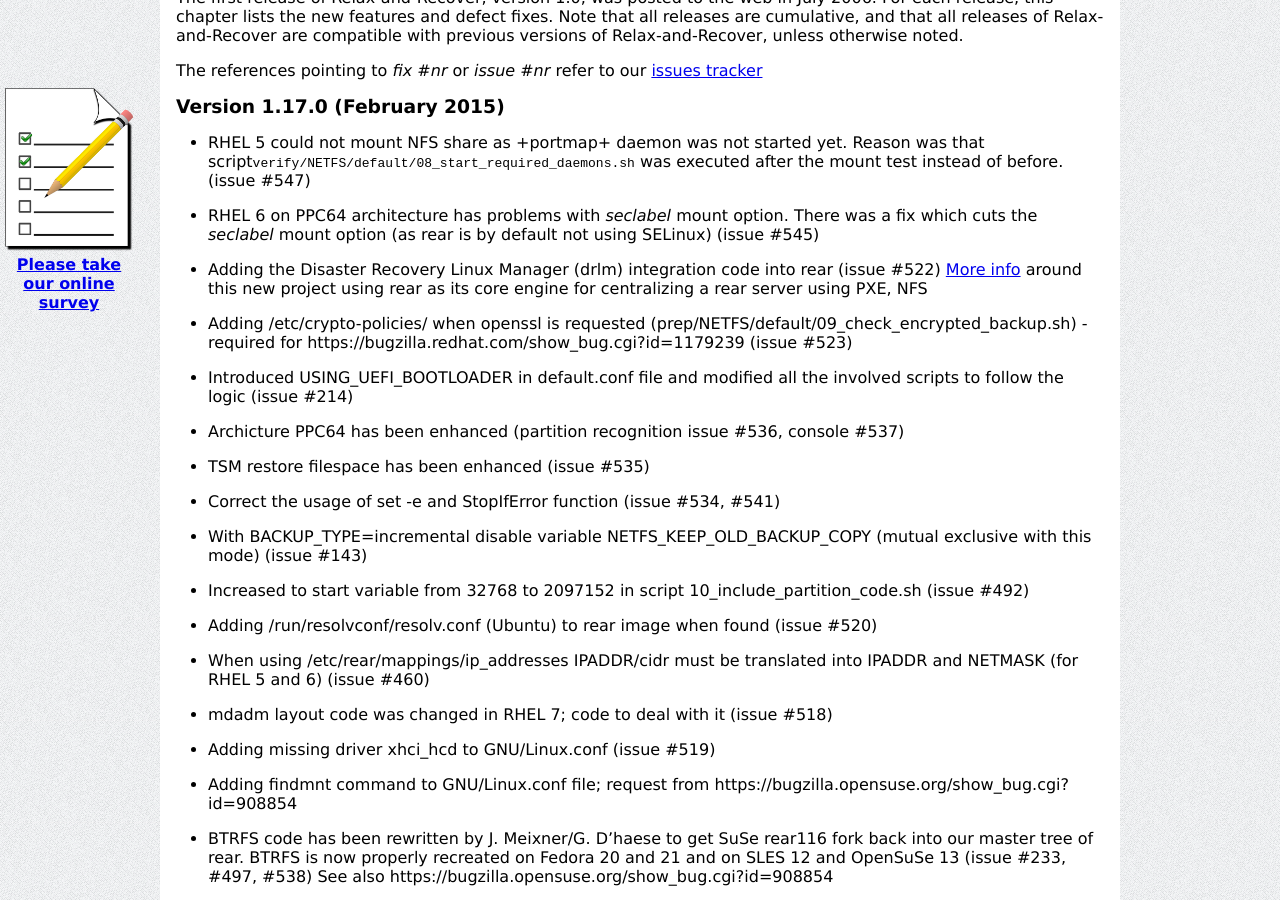
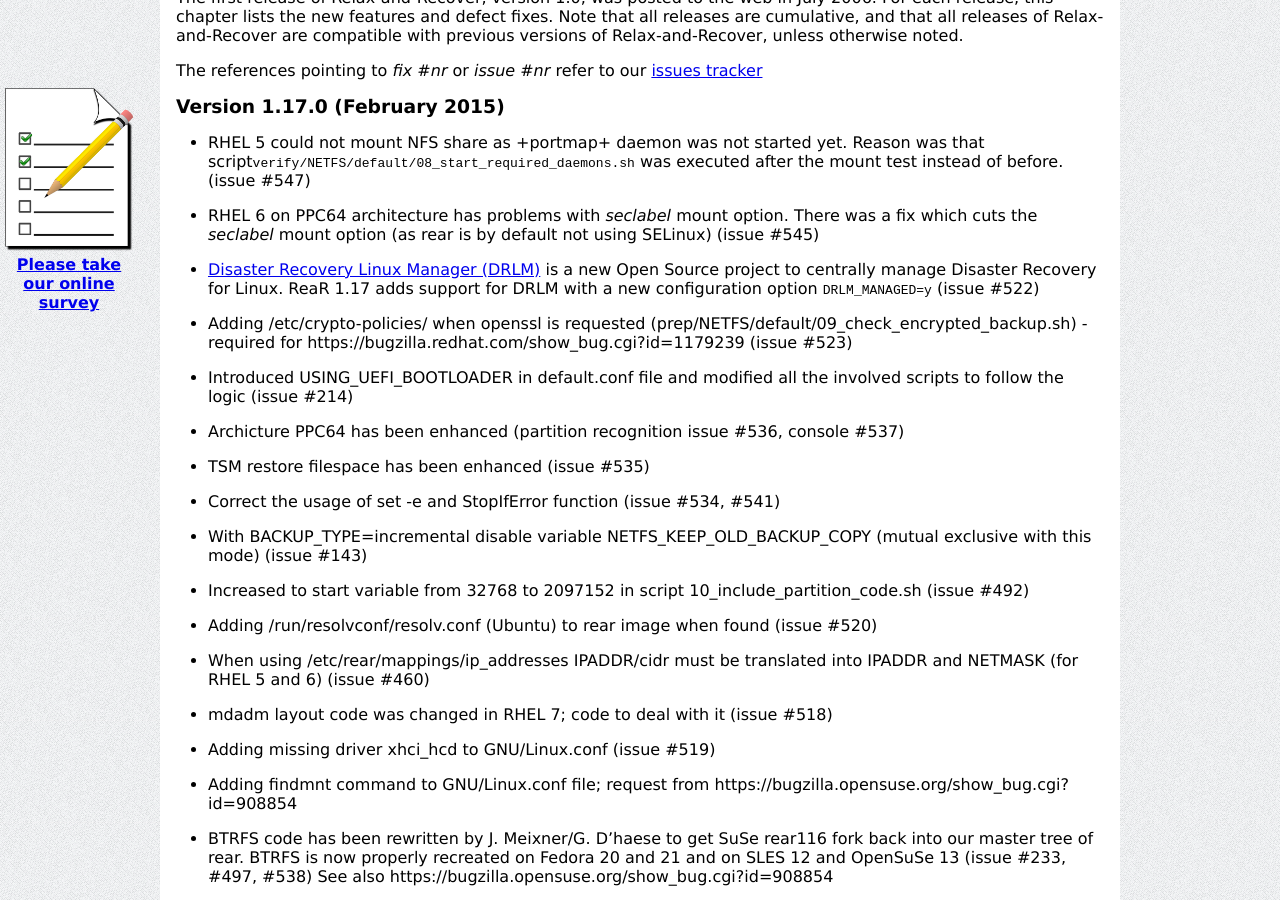
Before and after one commit to rear/rear.github.com, a Jekyll site: the page built from documentation/release-notes-1-17.md, in a window 1280 px wide and 900 px high, scrolled down 2442 px. Built offline with Jekyll 4.4.1, drawn with Linux system fonts in a browser that asks for light colours; comment, search, counter and statistics services are not loaded.

Commit message:
updated the DRLM lines in release notes 1.17

```diff
--- a/documentation/release-notes-1-17.md
+++ b/documentation/release-notes-1-17.md
@@ -156,8 +156,7 @@ The references pointing to *fix #nr* or *issue #nr* refer to our [issues tracker
 
 * RHEL 6 on PPC64 architecture has problems with *seclabel* mount option. There was a fix which cuts the *seclabel* mount option (as rear is by default not using SELinux) (issue #545)
 
-* Adding the Disaster Recovery Linux Manager (drlm) integration code into rear (issue #522)
-  [More info](http://drlm.org) around this new project using rear as its core engine for centralizing a rear server using PXE, NFS
+* [Disaster Recovery Linux Manager (DRLM)](http://drlm.org/) is a new Open Source project to centrally manage Disaster Recovery for Linux. ReaR 1.17 adds support for DRLM with a new configuration option `DRLM_MANAGED=y` (issue #522)
 
 * Adding /etc/crypto-policies/ when openssl is requested (prep/NETFS/default/09_check_encrypted_backup.sh) - required for https://bugzilla.redhat.com/show_bug.cgi?id=1179239 (issue #523)
 
```
